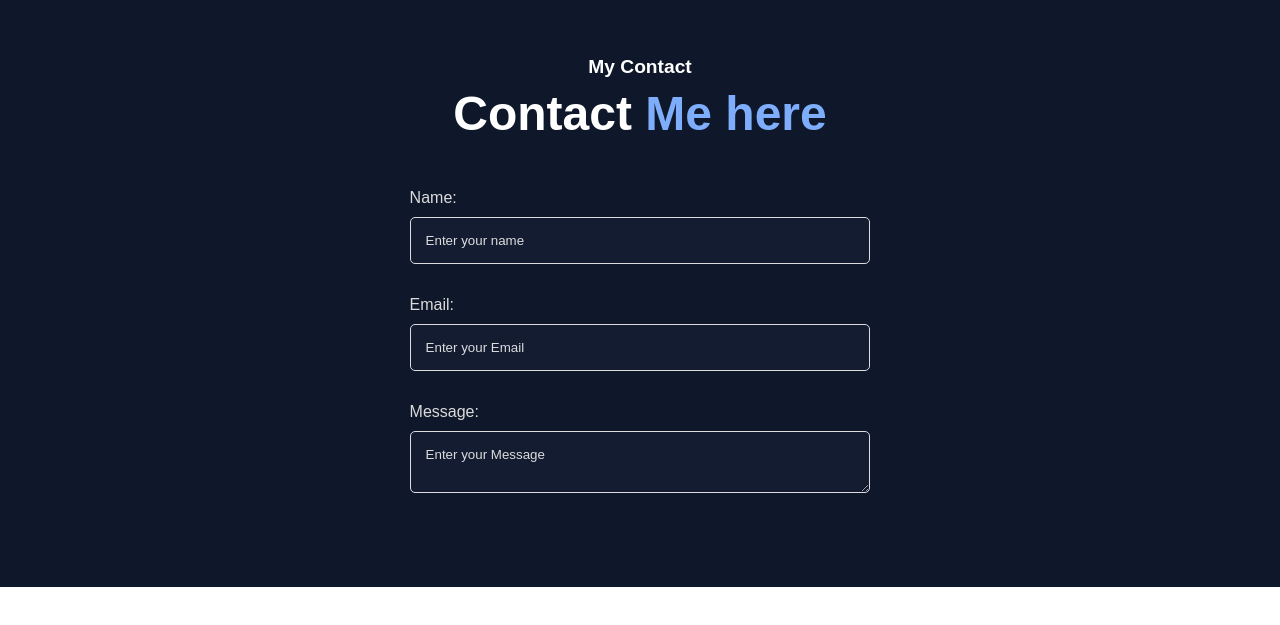
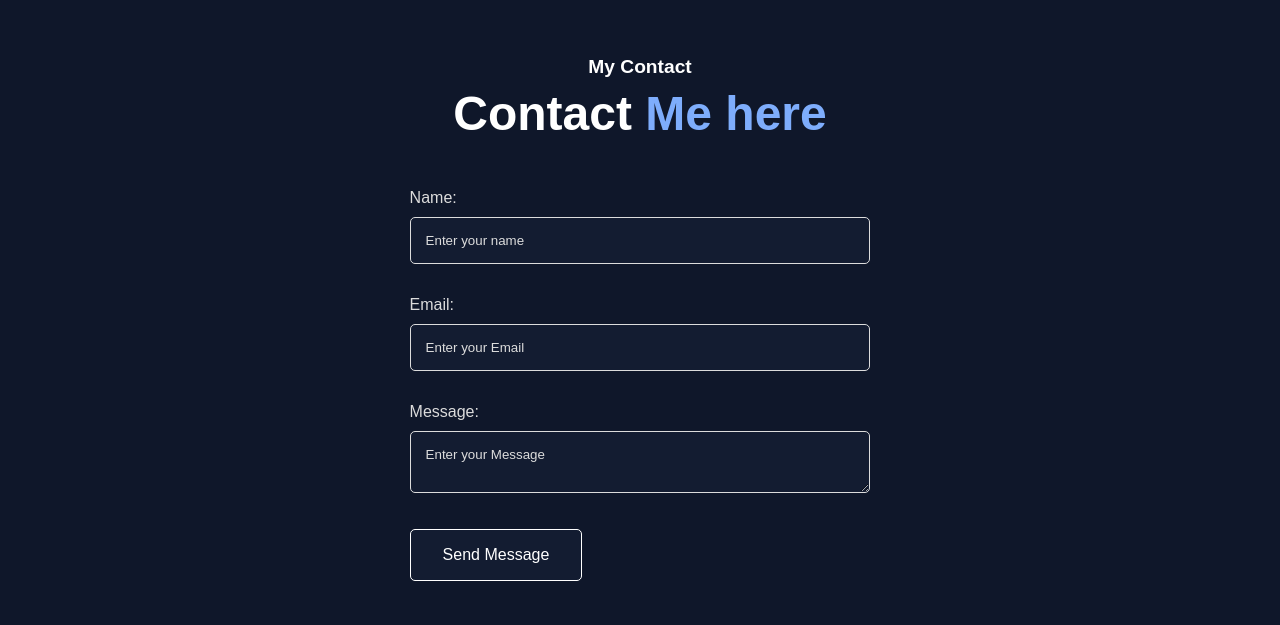
Before and after one commit to noahdvaughn/Noah_Vaughn_Portfolio, a React (Vite) app in the folder client/: page / in a window 1280 px wide. Shown: the part 2543-3168 px from the top of the page. Before the commit the page ends 3130 px from the top, so only its background shows below. Built offline with nearby package versions, Linux system fonts and the light colour scheme.

Commit message:
updated form with button

```diff
--- a/client/src/components/Footer.jsx
+++ b/client/src/components/Footer.jsx
@@ -39,6 +39,10 @@ const Footer = () => {
             as='textarea' />
 
           </PaddingContainer>
+          <FlexContainer>
+            <Button>Send Message</Button>
+          </FlexContainer>
+
         </ContactForm>
       </FlexContainer>
 
```
